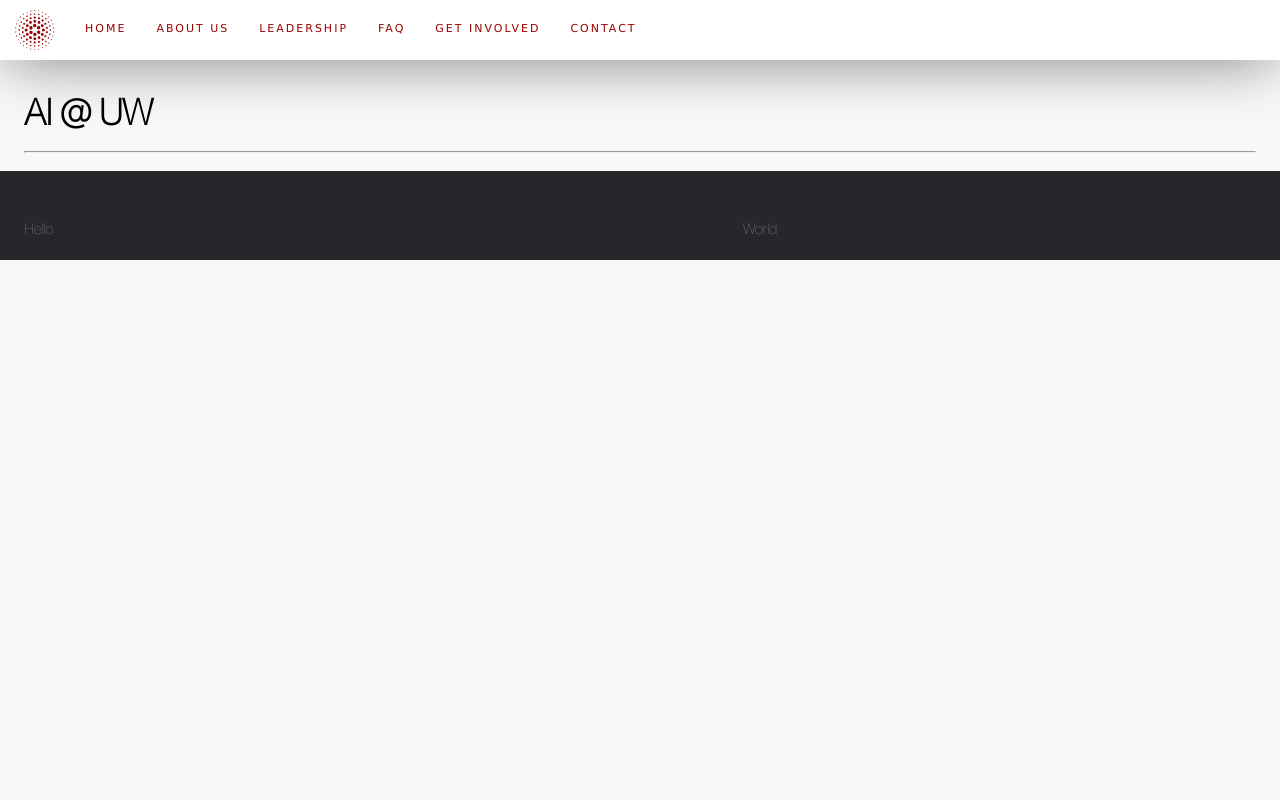
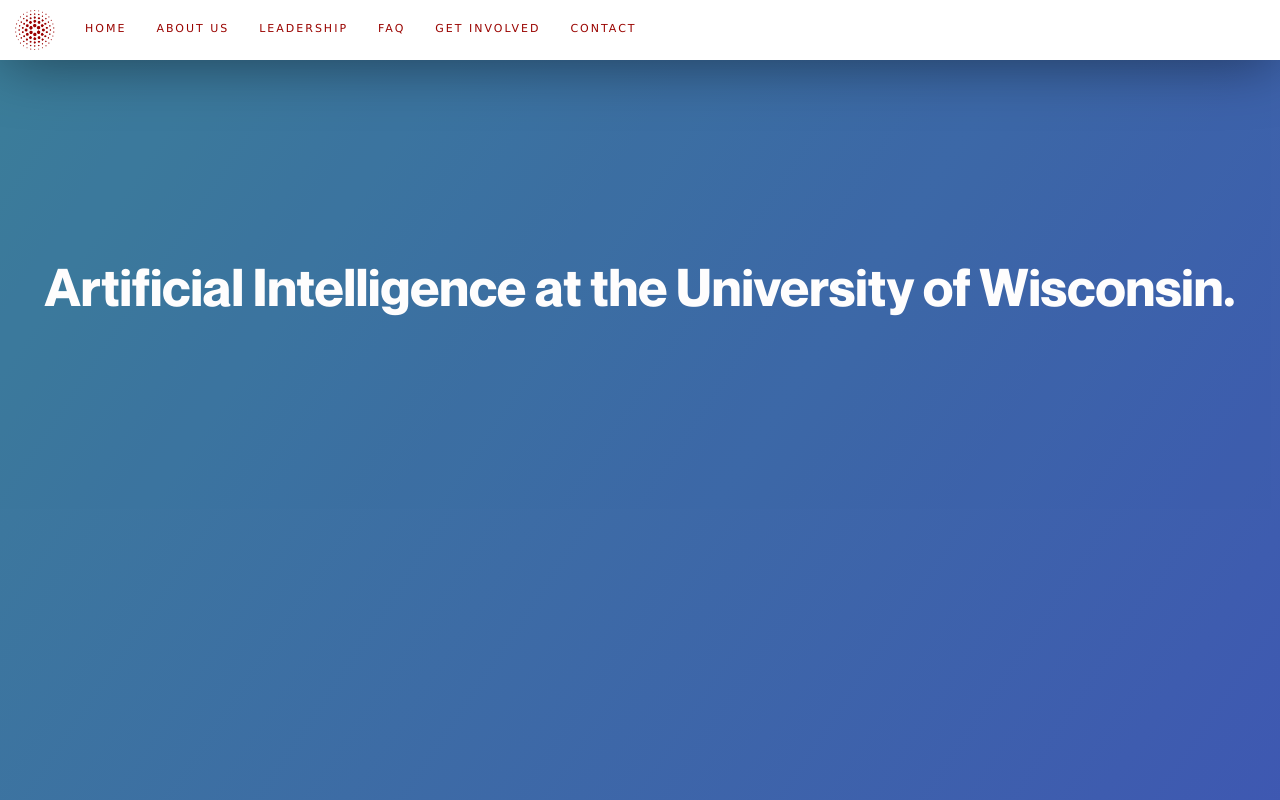
Before and after one commit to aiclubuwmadison/aiclubuwmadison.github.io, a React (Create React App) app: page / in a window 1280 px wide. Built offline with nearby package versions, Linux system fonts and the light colour scheme.

Commit message:
Landing page

```diff
--- a/src/App.js
+++ b/src/App.js
@@ -23,18 +23,23 @@ function App() {
           <Switch>
             <Route path="/about">
               <About/>
+              <Footer></Footer>
             </Route>
             <Route path="/involvement">
               <Involvement/>
+              <Footer></Footer>
             </Route>
             <Route path="/leadership">
               <Leadership/>
+              <Footer></Footer>
             </Route>
             <Route path="/contact">
               <Contact/>
+              <Footer></Footer>
             </Route>
             <Route path="/faq">
               <FAQ/>
+              <Footer></Footer>
             </Route>
             <Route path="/">
               <Home/>
@@ -42,7 +47,7 @@ function App() {
           </Switch>
         </div>
       </Router>
-      <Footer></Footer>
+
     </div>
   );
 }
--- a/src/components/Footer.js
+++ b/src/components/Footer.js
@@ -7,14 +7,10 @@ const Footer = () => {
         <footer className="site-footer">
           <nav>
             <Container>
-              <Grid container>
-                <Grid item xs={7}>
-                  <span> Hello </span>
-                </Grid>
-                <Grid item xs={5}>
-                  <span> World </span>
-                </Grid>
-              </Grid>
+              <img
+                src={`${process.env.PUBLIC_URL}/images/logo_full.png`}
+                width={256}
+              />
             </Container>
           </nav>
         </footer>
--- a/src/components/Home.js
+++ b/src/components/Home.js
@@ -5,11 +5,13 @@ import Header from './typographic/Header';
 const Home = () => {
 
     return (
-        <Container>
-            <Header>
-                AI @ UW
-            </Header>
-        </Container>
+        <>
+            <div id="gradient">
+                <h1 id="welcome-text">
+                    Artificial Intelligence at the University of Wisconsin.
+                </h1>
+            </div>
+        </>
     );
 }
 
--- a/src/index.css
+++ b/src/index.css
@@ -201,3 +201,53 @@ code {
   from {opacity: .4}
   to {opacity: 1}
 }
+
+/* Gradient home page */
+
+#welcome-text{
+  font-size: 52px;
+  text-align: center;
+  margin-top: 256px;
+  color:white;
+  font-weight: 900;
+  font-family: 'NeueMontreal-Bold', 'Helvetica Neue', sans-serif;
+}
+
+#gradient {
+  z-index: -1;
+  height: 100%;
+  width: 100%;
+  left:0;
+  right: 0;
+  top: 0;
+  bottom: 0;
+  position: absolute;
+  opacity: 0.85;
+background: linear-gradient(124deg, #ff2400, #e81d1d, #e8b71d, #d37620, #136e22, #197a7e, #2014be, #9d13aa, #b31583);
+background-size: 1800% 1800%;
+/*ORIG-GRADIENT: background: linear-gradient(124deg, #ff2400, #e81d1d, #e8b71d, #e3e81d, #1de840, #1ddde8, #2b1de8, #dd00f3, #dd00f3); */
+-webkit-animation: rainbow 18s ease infinite;
+-z-animation: rainbow 18s ease infinite;
+-o-animation: rainbow 18s ease infinite;
+  animation: rainbow 18s ease infinite;}
+
+@-webkit-keyframes rainbow {
+    0%{background-position:0% 82%}
+    50%{background-position:100% 19%}
+    100%{background-position:0% 82%}
+}
+@-moz-keyframes rainbow {
+    0%{background-position:0% 82%}
+    50%{background-position:100% 19%}
+    100%{background-position:0% 82%}
+}
+@-o-keyframes rainbow {
+    0%{background-position:0% 82%}
+    50%{background-position:100% 19%}
+    100%{background-position:0% 82%}
+}
+@keyframes rainbow {
+    0%{background-position:0% 82%}
+    50%{background-position:100% 19%}
+    100%{background-position:0% 82%}
+}
```
